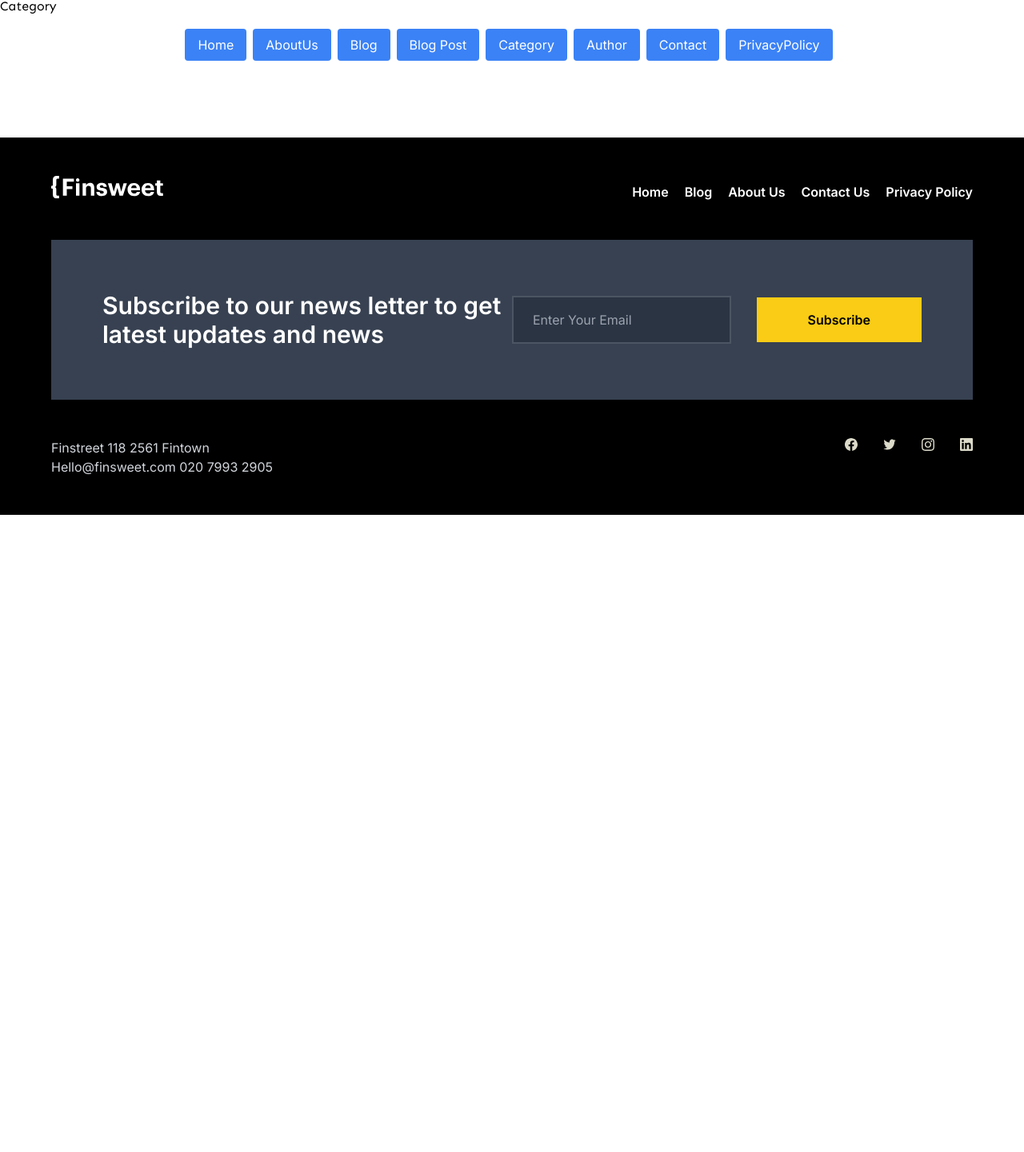
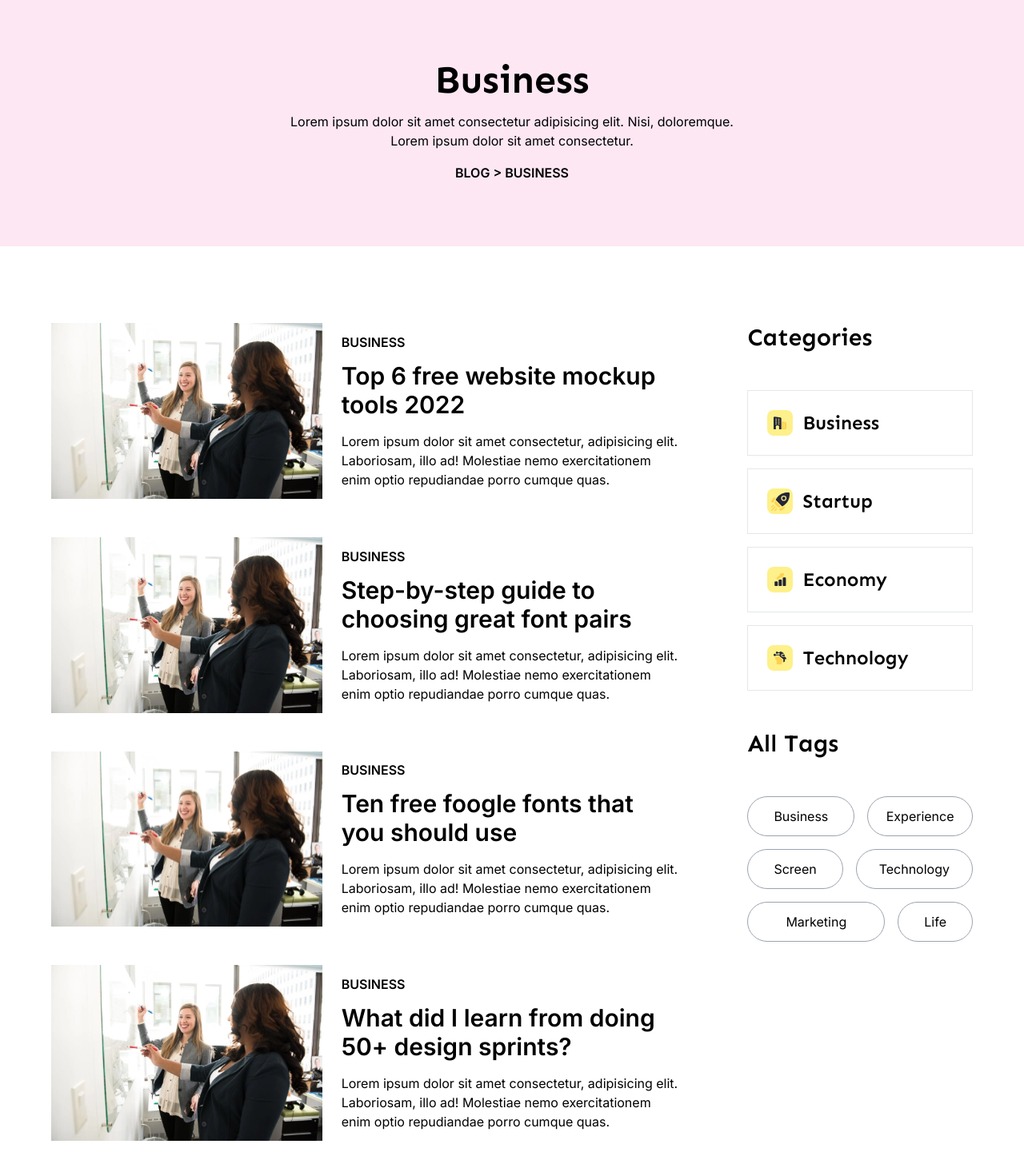
Before and after one commit to Abhinav2Upadhyay/Frontend-Assignment-Flipr, a React (Vite) app: page /category in a window 1280 px wide. Shown: the part 76-1517 px from the top of the page at 80% size. Before the commit the page ends 800 px from the top, so only its background shows below. Built offline with nearby package versions, Linux system fonts and the light colour scheme.

Commit message:
category page is added

```diff
--- a/src/components/CategoryCards.jsx
+++ b/src/components/CategoryCards.jsx
@@ -4,7 +4,7 @@ import economyIcon from "../assets/Icons/economyIcon.svg";
 import technologyIcon from "../assets/Icons/technologyIcon.svg";
 
 
-function CategoryCards() {
+function CategoryCards({isCategoryPage = false}) {
     const categoryData = [
         {
             imageUrl: businessIcon,
@@ -30,8 +30,18 @@ function CategoryCards() {
 
     return (
         <>
-            <div className="flex w-full gap-6">
-            {categoryData.map(({ imageUrl, categoryName, text }, index) => (
+            {isCategoryPage && (
+                categoryData.map(({ imageUrl, categoryName }, index) => (
+                    <div key={index} className="flex items-center gap-3 p-6 border-[1px] border-gray-200 cursor-pointer hover:bg-Yellow group">
+                            <div className="flex items-center justify-center w-8 h-8 bg-yellow-200 rounded-lg group-hover:bg-white">
+                            {imageUrl && <img className="" src={imageUrl} alt={categoryName} />}
+                            </div>
+                            <h2 className="text-2xl font-semibold">{categoryName}</h2>
+                    </div>
+                ))
+            )}
+            {!isCategoryPage && (
+                categoryData.map(({ imageUrl, categoryName, text }, index) => (
                     <div key={index} className="flex flex-col gap-3 p-8 border-2 border-gray-200 w-[25%] hover:bg-Yellow cursor-pointer group">
                         <div className="flex items-center justify-center w-12 h-12 bg-yellow-100 group-hover:bg-white rounded-xl ">
                         {imageUrl && <img className="" src={imageUrl} alt={categoryName} />}
@@ -39,8 +49,8 @@ function CategoryCards() {
                         <h2 className="text-2xl font-bold">{categoryName}</h2>
                         <p>{text}</p>
                     </div>
-            ))}
-            </div>
+                ))
+            )}
         </>
     )
 }
--- a/src/pages/Category.jsx
+++ b/src/pages/Category.jsx
@@ -1,7 +1,80 @@
+import post_image from "../assets/images/two-women-in-front-of-dry-erase-board-1181533-1.svg";
+import CategoryCards from "../components/CategoryCards";
+
+
 function Category() {
   return (
     <>
-      <h1>Category</h1>
+      {/* <h1>Category</h1> */}
+      {/* section 1 */}
+      <section className="flex justify-center bg-pink-100">
+        <div className="flex flex-col items-center w-[50%] my-20">
+        <h1 className="mb-4 text-5xl font-bold">Business</h1>
+        <p>Lorem ipsum dolor sit amet consectetur adipisicing elit. Nisi, doloremque.</p>
+        <p className="mb-4">Lorem ipsum dolor sit amet consectetur.</p>
+        <p className="font-semibold">BLOG {">"} BUSINESS</p>
+        </div>
+      </section>
+
+      {/* section 2 */}
+      <section className="flex px-16 mt-24">
+        <div className="w-[70%] flex flex-col gap-12">
+          <div className="flex items-center gap-6 ">
+            <img className="w-[42%]" src={post_image} alt="" />
+            <div className="pr-5">
+              <p className="mb-3 font-semibold">BUSINESS</p>
+              <p className="mb-4 text-3xl font-semibold ">Top 6 free website mockup tools 2022</p>
+              <p>Lorem ipsum dolor sit amet consectetur, adipisicing elit. Laboriosam, illo ad! Molestiae nemo exercitationem enim optio repudiandae porro cumque quas.</p>
+            </div>
+          </div>
+          <div className="flex items-center gap-6 ">
+            <img className="w-[42%]" src={post_image} alt="" />
+            <div className="pr-5">
+              <p className="mb-3 font-semibold">BUSINESS</p>
+              <p className="mb-4 text-3xl font-semibold ">Step-by-step guide to choosing great font pairs</p>
+              <p>Lorem ipsum dolor sit amet consectetur, adipisicing elit. Laboriosam, illo ad! Molestiae nemo exercitationem enim optio repudiandae porro cumque quas.</p>
+            </div>
+          </div>
+          <div className="flex items-center gap-6 ">
+            <img className="w-[42%]" src={post_image} alt="" />
+            <div className="pr-5">
+              <p className="mb-3 font-semibold">BUSINESS</p>
+              <p className="mb-4 text-3xl font-semibold ">Ten free foogle fonts that you should use</p>
+              <p>Lorem ipsum dolor sit amet consectetur, adipisicing elit. Laboriosam, illo ad! Molestiae nemo exercitationem enim optio repudiandae porro cumque quas.</p>
+            </div>
+          </div>
+          <div className="flex items-center gap-6 ">
+            <img className="w-[42%]" src={post_image} alt="" />
+            <div className="pr-5">
+              <p className="mb-3 font-semibold">BUSINESS</p>
+              <p className="mb-4 text-3xl font-semibold ">What did I learn from doing 50+ design sprints?</p>
+              <p>Lorem ipsum dolor sit amet consectetur, adipisicing elit. Laboriosam, illo ad! Molestiae nemo exercitationem enim optio repudiandae porro cumque quas.</p>
+            </div>
+          </div>
+        </div>
+        {/* categories and All tages */}
+        <div className="w-[30%] pl-16">
+          <h1 className="mb-12 text-3xl font-semibold">Categories</h1>
+          <div className="flex flex-col gap-4">
+            <CategoryCards isCategoryPage={true} />
+          </div>
+          <h1 className="my-12 text-3xl font-semibold">All Tags</h1>
+          <div className="flex flex-col gap-4">
+            <div className="flex w-full gap-4">
+              <button className="rounded-full border-[1px] border-gray-400 px-8 py-3 hover:bg-Yellow">Business</button>
+              <button className="rounded-full border-[1px] border-gray-400 w-full py-3 hover:bg-Yellow">Experience</button>
+            </div>
+            <div className="flex w-full gap-4">
+              <button className="rounded-full border-[1px] border-gray-400 px-8 py-3 hover:bg-Yellow">Screen</button>
+              <button className="rounded-full border-[1px] border-gray-400 w-full py-3 hover:bg-Yellow">Technology</button>
+            </div>
+            <div className="flex w-full gap-4">
+              <button className="rounded-full border-[1px] border-gray-400 w-full py-3 hover:bg-Yellow">Marketing</button>
+              <button className="rounded-full border-[1px] border-gray-400 px-8 py-3 hover:bg-Yellow">Life</button>
+            </div>
+          </div>
+        </div>
+      </section>
     </>
   );
 }
```
Lines whose indentation alone changed are shown as unchanged.
